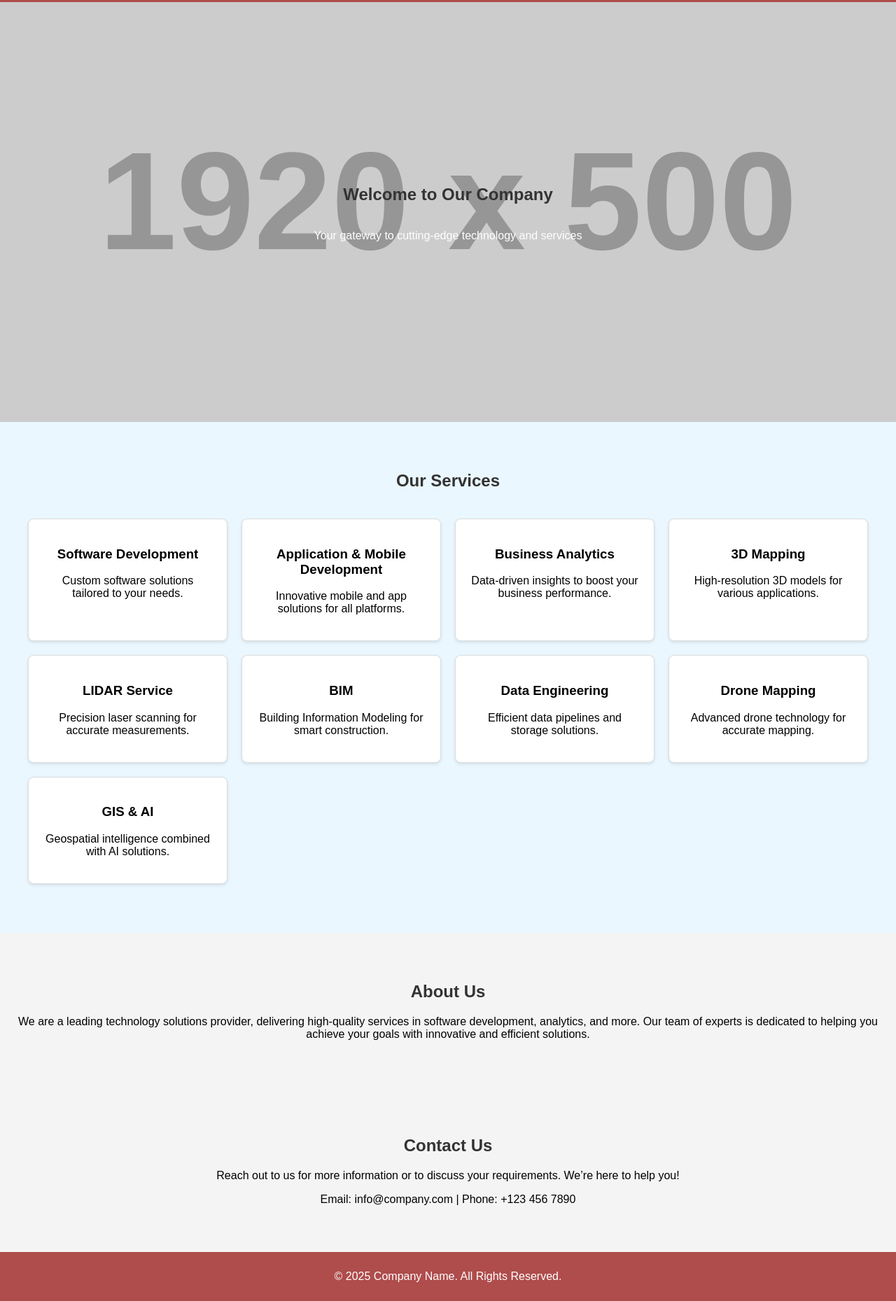
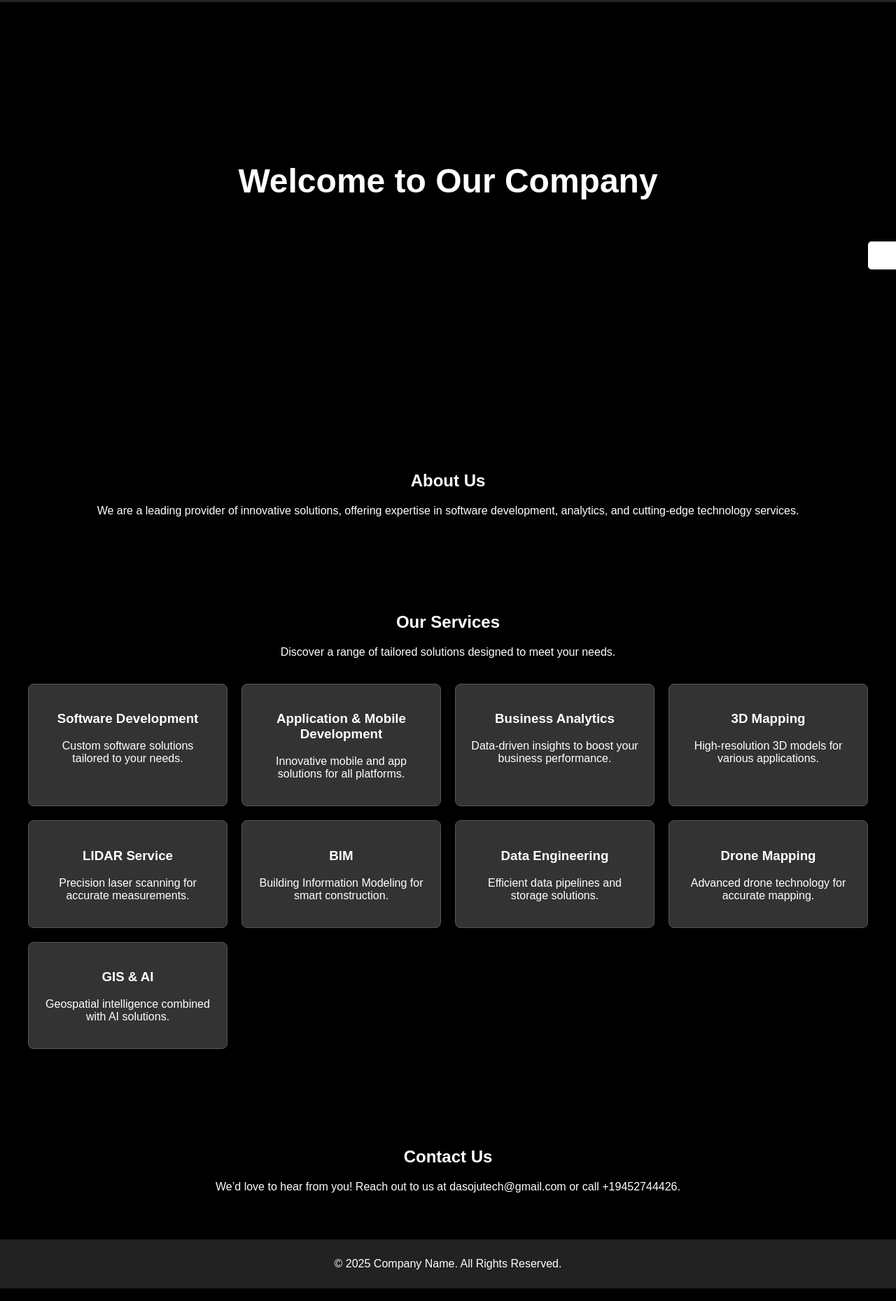
Before and after one commit to SagarJ09/Landing-Page, a plain HTML site: page Index.html in a window 1280 px wide. Shown: the part 35-1894 px from the top of the page at 70% size. Drawn offline with Linux system fonts and the light colour scheme; placeholder pictures from the web are drawn by us.

Commit message:
first commit

```diff
--- a/Index.html
+++ b/Index.html
@@ -3,16 +3,18 @@
 <head>
     <meta charset="UTF-8">
     <meta name="viewport" content="width=device-width, initial-scale=1.0">
-    <title>Landing Page</title>
+    <title>Landing Page with Sliding Switch Bar</title>
     <style>
         body {
             font-family: Arial, sans-serif;
             margin: 0;
             padding: 0;
+            color: white; /* Text color changed to white */
+            background-color: black; /* Background color changed to black */
         }
 
         header {
-            background-color: #af4c4c;
+            background-color: #222;
             color: white;
             padding: 10px 20px;
             position: sticky;
@@ -37,36 +39,77 @@
             text-decoration: underline;
         }
 
-        section {
-            padding: 50px 20px;
-            text-align: center;
-        }
-
         #home {
-            background: url('https://via.placeholder.com/1920x500') no-repeat center center;
-            background-size: cover;
+            background: black;
             color: white;
             height: 500px;
             display: flex;
             justify-content: center;
             align-items: center;
             flex-direction: column;
+            text-align: center;
         }
 
-        #about {
-            background-color: #f4f4f4;
+        #home h1 {
+            font-size: 3rem;
+            margin: 0 0 20px;
         }
 
-        #services {
-            background-color: #eaf7ff;
+        .switch-bar {
+            font-size: 1.5rem;
+            font-weight: bold;
+            color: white;
+            background-color: black;
+            padding: 10px 20px;
+            border-radius: 5px;
+            white-space: nowrap;
+            overflow: hidden;
+            width: 100%;
+            max-width: 500px;
+            position: relative;
+            height: 50px;
+            opacity: 0;
         }
 
-        #contact {
-            background-color: #f4f4f4;
+        .switch-bar span {
+            position: absolute;
+            left: -100%; /* Start off-screen */
+            transition: transform 1s ease-in-out; /* Smooth animation */
+        }
+
+        .switch-bar.active {
+            opacity: 1; /* Make the bar visible */
+        }
+
+        .switch-bar.active span {
+            transform: translateX(600px); /* Slide the text across the bar */
+        }
+
+        .floating-button {
+            position: fixed;
+            top: 50%;
+            right: 0; /* Move the button to the right side */
+            transform: translateY(-50%);
+            width: 40px;
+            height: 40px;
+            background-color: white;
+            border: none;
+            border-radius: 5px 0 0 5px; /* Rounded left corners */
+            cursor: pointer;
+            outline: none;
+        }
+
+        .floating-button:hover {
+            background-color: gray;
+        }
+
+        section {
+            padding: 50px 20px;
+            text-align: center;
         }
 
         h1, h2 {
-            color: #333;
+            color: white; /* Headings changed to white */
         }
 
         .services-grid {
@@ -77,16 +120,16 @@
         }
 
         .service {
-            background-color: white;
-            border: 1px solid #ddd;
+            background-color: #333;
+            border: 1px solid #555;
             border-radius: 8px;
             padding: 20px;
             text-align: center;
-            box-shadow: 0 2px 4px rgba(0, 0, 0, 0.1);
+            box-shadow: 0 2px 4px rgba(0, 0, 0, 0.5);
         }
 
         footer {
-            background-color: #af4c4c;
+            background-color: #222;
             color: white;
             text-align: center;
             padding: 10px 0;
@@ -108,11 +151,19 @@
 
     <section id="home">
         <h1>Welcome to Our Company</h1>
-        <p>Your gateway to cutting-edge technology and services</p>
+        <div class="switch-bar" id="switchBar">
+            <span>Your Gateway to Innovation</span>
+        </div>
+    </section>
+
+    <section id="about">
+        <h2>About Us</h2>
+        <p>We are a leading provider of innovative solutions, offering expertise in software development, analytics, and cutting-edge technology services.</p>
     </section>
 
     <section id="services">
         <h2>Our Services</h2>
+        <p>Discover a range of tailored solutions designed to meet your needs.</p>
         <div class="services-grid">
             <div class="service">
                 <h3>Software Development</h3>
@@ -152,18 +203,28 @@
             </div>
         </div>
     </section>
-    <section id="about">
-        <h2>About Us</h2>
-        <p>We are a leading technology solutions provider, delivering high-quality services in software development, analytics, and more. Our team of experts is dedicated to helping you achieve your goals with innovative and efficient solutions.</p>
-    </section>
+
     <section id="contact">
         <h2>Contact Us</h2>
-        <p>Reach out to us for more information or to discuss your requirements. We’re here to help you!</p>
-        <p>Email: info@company.com | Phone: +123 456 7890</p>
+        <p>We’d love to hear from you! Reach out to us at dasojutech@gmail.com or call +19452744426.</p>
     </section>
 
     <footer>
         <p>&copy; 2025 Company Name. All Rights Reserved.</p>
     </footer>
+
+    <button class="floating-button" onclick="startAnimation()"></button>
+
+    <script>
+        function startAnimation() {
+            const switchBar = document.getElementById('switchBar');
+            switchBar.classList.add('active');
+
+
+            setTimeout(() => {
+                switchBar.classList.remove('active');
+            }, 4000);
+        }
+    </script>
 </body>
 </html>
```
Also changed, not shown: q.html (added, +52 -0 lines).
